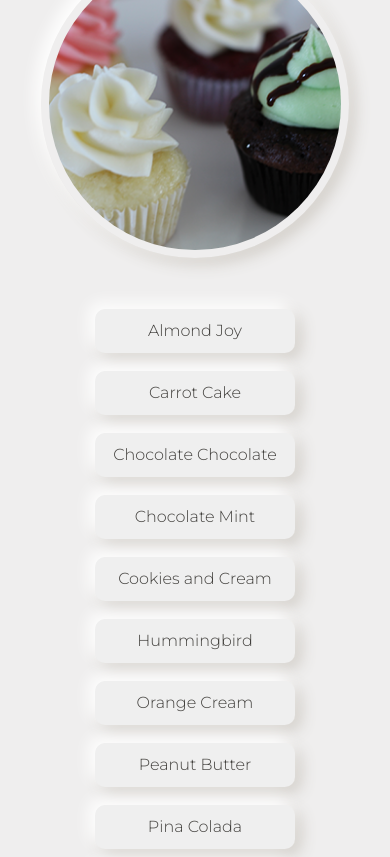
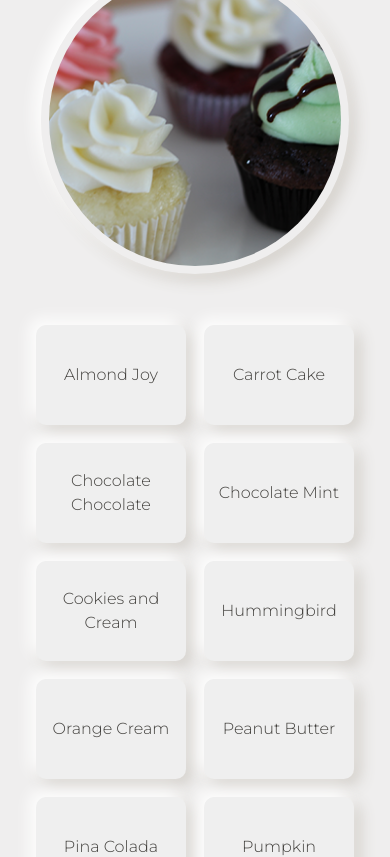
Before and after one commit to aarkitekkt/zeesy-bakes, a React (Create React App) app: page / in a window 390 px wide. Shown: the part 3522-4379 px from the top of the page. Built offline with nearby package versions, Linux system fonts and the light colour scheme; no server answers.

Commit message:
responsiveness layout improvements

```diff
--- a/src/Components/Flavor/index.js
+++ b/src/Components/Flavor/index.js
@@ -5,7 +5,7 @@ import { Link } from "react-scroll";
 function Flavor(props) {
     return (
 
-        <Link to="flavors" smooth={true} duration={500} id="galleryButton" className="btn p-0 m-2"><button onClick={props.onClick} className="">{props.flavorName}</button></Link>
+        <Link to="flavorsContent" smooth={true} duration={500} id="galleryButton" className="btn p-0 m-2"><button onClick={props.onClick} className="">{props.flavorName}</button></Link>
     )
 }
 
--- a/src/Components/Flavor/style.css
+++ b/src/Components/Flavor/style.css
@@ -1,6 +1,7 @@
 button {
     color: #42403d;
-    width: 200px;
+    width: 150px;
+    height: 100px;
     box-shadow: -6px -6px 16px #FFFFFF, 6px 6px 16px #D1CDC7;
     border: none;
     border-radius: 10px;
--- a/src/Components/Flavors/index.js
+++ b/src/Components/Flavors/index.js
@@ -30,7 +30,7 @@ function Flavors() {
     return (
         <div className="flavors">
             <h1 id="flavorsTitle" className="">Flavors</h1>
-            <div className="container">
+            <div id="flavorsContent" className="container pt-2">
                 <div id="selectedFlavor" className="row my-3 mx-auto">
                     <div className="col-12 col-md-8">
                         <div>
@@ -43,7 +43,7 @@ function Flavors() {
                     </div>
                 </div>
                 <div id="flavorList" className="row mx-auto pb-5">
-                    <div className="col-12 flex">
+                    <div className="col-12 flex p-0">
                         {
                             flavorsList.map(flavor => (
                                 < Flavor
--- a/src/Components/Flavors/style.css
+++ b/src/Components/Flavors/style.css
@@ -15,6 +15,7 @@
 
 #flavorList {
     max-width: 900px;
+
 }
 
 #selectedFlavor {
```
